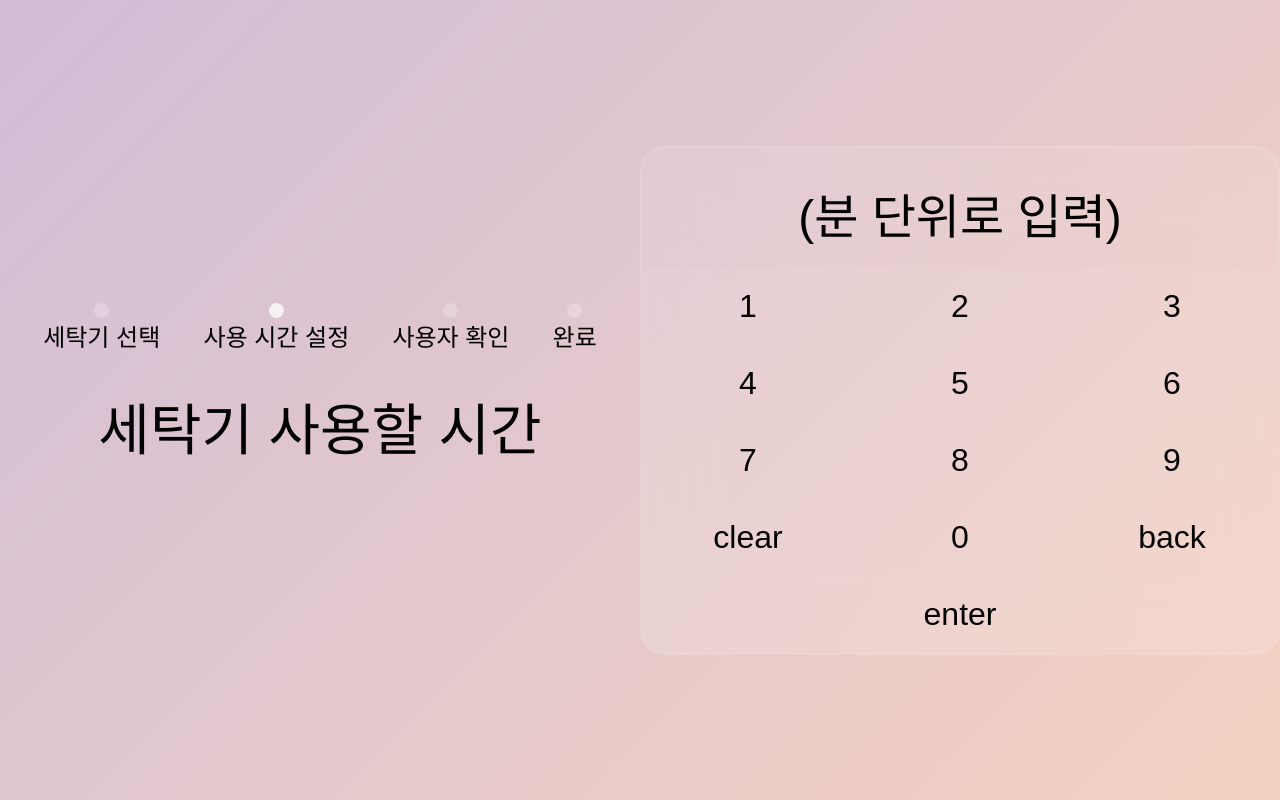
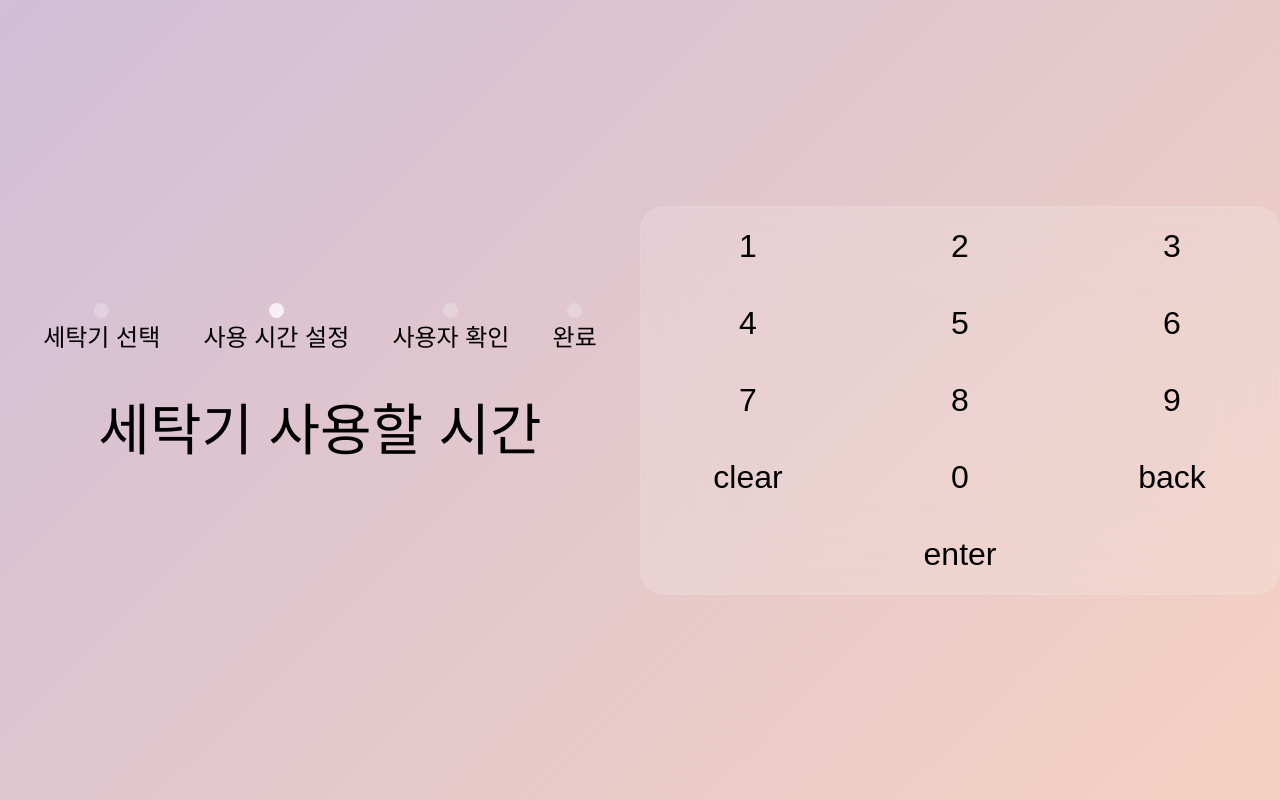
Before and after one commit to Team-5c0/5c0_web, a React (Create React App) app: page /time in a window 1280 px wide. Built offline with nearby package versions, Linux system fonts and the light colour scheme.

Commit message:
add :: 컴포넌트 수정
디스플레이 컴포넌트 변경

```diff
--- a/src/components/NumDsp/NumDsp.jsx
+++ b/src/components/NumDsp/NumDsp.jsx
@@ -3,9 +3,9 @@ import * as S from './styles'
 
 const NumDsp = ({text}) => {
     return (
-        <S.InputBox>
+        <S.Wrapper>
             <S.InputBoxText>{text}</S.InputBoxText>
-        </S.InputBox>
+        </S.Wrapper>
     )
 
 }
--- a/src/components/NumDsp/styles.js
+++ b/src/components/NumDsp/styles.js
@@ -1,12 +1,10 @@
 import styled from "styled-components";
 
-export const InputBox = styled.div`
+export const Wrapper = styled.div`
 
-    border: 1px solid #000000;
-    padding: 5%;
+    border-bottom: 1px solid #000000;
     text-align: center;
 `
-
 export const InputBoxText = styled.span`
     font-family: Pretendard-Medium,sans-serif;
     font-size: 3em;
--- a/src/components/NumPad/index.jsx
+++ b/src/components/NumPad/index.jsx
@@ -16,12 +16,9 @@ const Box = ({value, setValue}) => {
 //     )
 // }
 
-const NumPad = ({value,setValue,length}) => {
+const NumPad = ({setValue}) => {
     return (
         <S.Wrapper>
-            <S.DisplayContainer>
-                <S.DisplayText>{value}</S.DisplayText>
-            </S.DisplayContainer>
             <S.NumberContainer>
                 <Box value='1' setValue={setValue}/>
                 <Box value='2' setValue={setValue}/>
--- a/src/components/NumPad/style.js
+++ b/src/components/NumPad/style.js
@@ -9,25 +9,25 @@ export const Wrapper = styled.div`
     backdrop-filter: blur(35px);
     overflow: hidden;
 `
-export const DisplayContainer = styled.div`
-    display: flex;
-    padding-top: 10px;
-    justify-content: center;
-    align-items: center;
-`
-export const Display = styled.div`
-    display: flex;
-    justify-content: center;
-    align-items: center;
-`
-export const DisplayText = styled.span`
-    font-size: 3em;
-    font-family: Pretendard-Medium,sans-serif;
-    text-align: center;
-    padding-top: 20px;
-    padding-bottom: 20px;
-
-`
+// export const DisplayContainer = styled.div`
+//     display: flex;
+//     padding-top: 10px;
+//     justify-content: center;
+//     align-items: center;
+// `
+// export const Display = styled.div`
+//     display: flex;
+//     justify-content: center;
+//     align-items: center;
+// `
+// export const DisplayText = styled.span`
+//     font-size: 3em;
+//     font-family: Pretendard-Medium,sans-serif;
+//     text-align: center;
+//     padding-top: 20px;
+//     padding-bottom: 20px;
+//
+// `
 export const NumberContainer = styled.div`
     width: 100%;
     //height: 10%;
```
